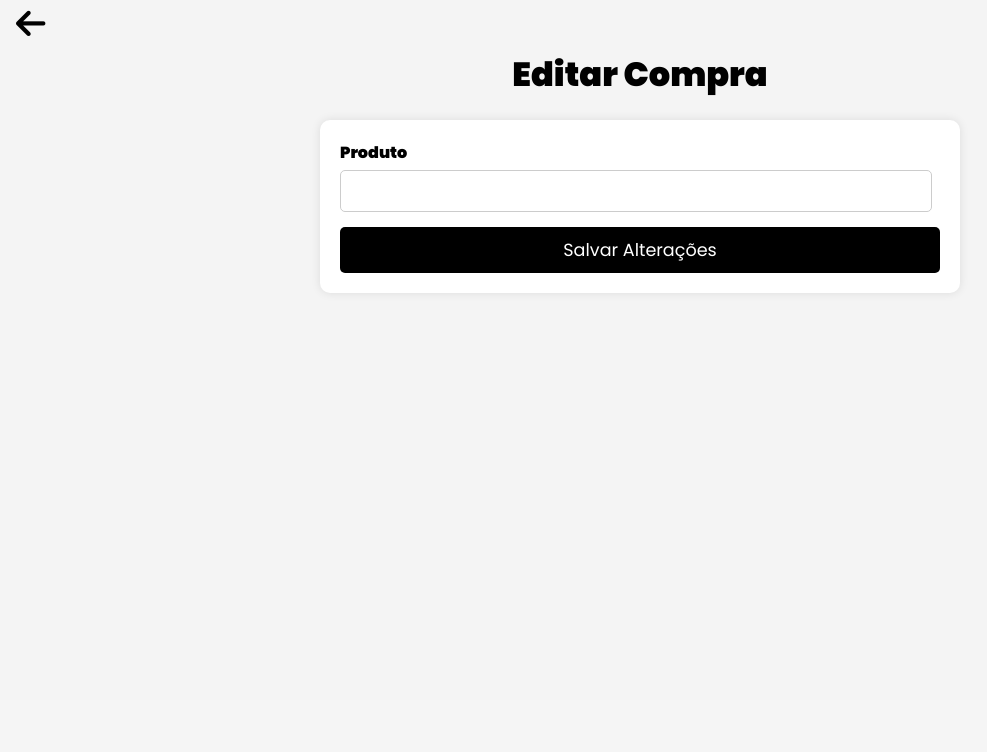
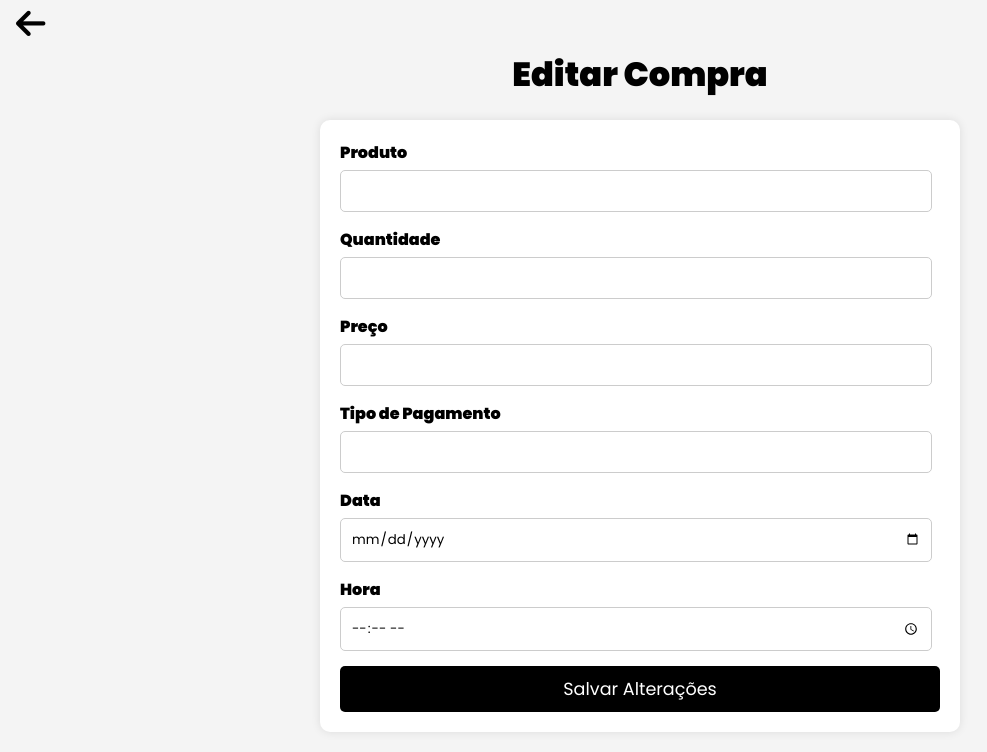
Before and after one commit to gabrieldsantana28/SA_Senai, a PHP site: page /editarcompras.php in a window 1280 px wide. Shown: the part 100-852 px from the top of the page, without its empty margins (0-987 px from the left). Before the commit the page ends 373 px from the top, so only its background shows below. Run offline with PHP 8.4, Linux system fonts and the light colour scheme; the visitor is signed in with stand-in values (Sample User, id 1); data that the repository does not hold is empty; some libraries are stand-ins or nearby versions.

Commit message:
Update editarcompras.php

```diff
--- a/editarcompras.php
+++ b/editarcompras.php
@@ -97,17 +97,35 @@ $conn->close();
 <!-- Formulário de edição -->
 <section class="formulario-editar">
         <form method="POST">
-        <!-- Campo oculto para armazenar o ID da compra -->
             <input type="hidden" name="id" value="<?php echo $compra['id_compra']; ?>">
-        <!-- Campos do formulário -->
             <div class="form-group">
                 <label for="produto">Produto</label>
                 <input type="text" id="produto" name="produto" value="<?php echo $compra['produto_compra']; ?>" required>
             </div>
-        <!-- Outros campos seguem o mesmo padrão -->
+            <div class="form-group">
+                <label for="quantidade">Quantidade</label>
+                <input type="number" id="quantidade" name="quantidade" value="<?php echo $compra['quantidade_compra']; ?>" required>
+            </div>
+            <div class="form-group">
+                <label for="preco">Preço</label>
+                <input type="number" step="0.01" id="preco" name="preco" value="<?php echo $compra['preco_compra']; ?>" required>
+            </div>
+            <div class="form-group">
+                <label for="tipo_pagamento">Tipo de Pagamento</label>
+                <input type="text" id="tipo_pagamento" name="tipo_pagamento" value="<?php echo $compra['tipo_pagamento_compra']; ?>" required>
+            </div>
+            <div class="form-group">
+                <label for="data_compra">Data</label>
+                <input type="date" id="data_compra" name="data_compra" value="<?php echo $compra['data_compra']; ?>" required>
+            </div>
+            <div class="form-group">
+                <label for="hora_compra">Hora</label>
+                <input type="time" id="hora_compra" name="hora_compra" value="<?php echo $compra['hora_compra']; ?>" required>
+            </div>
             <button type="submit" name="update" class="botao-salvar">Salvar Alterações</button>
         </form>
     </section>
+
 
 <script>
     // Função para trocar de página.
```
Lines whose indentation alone changed are shown as unchanged.
